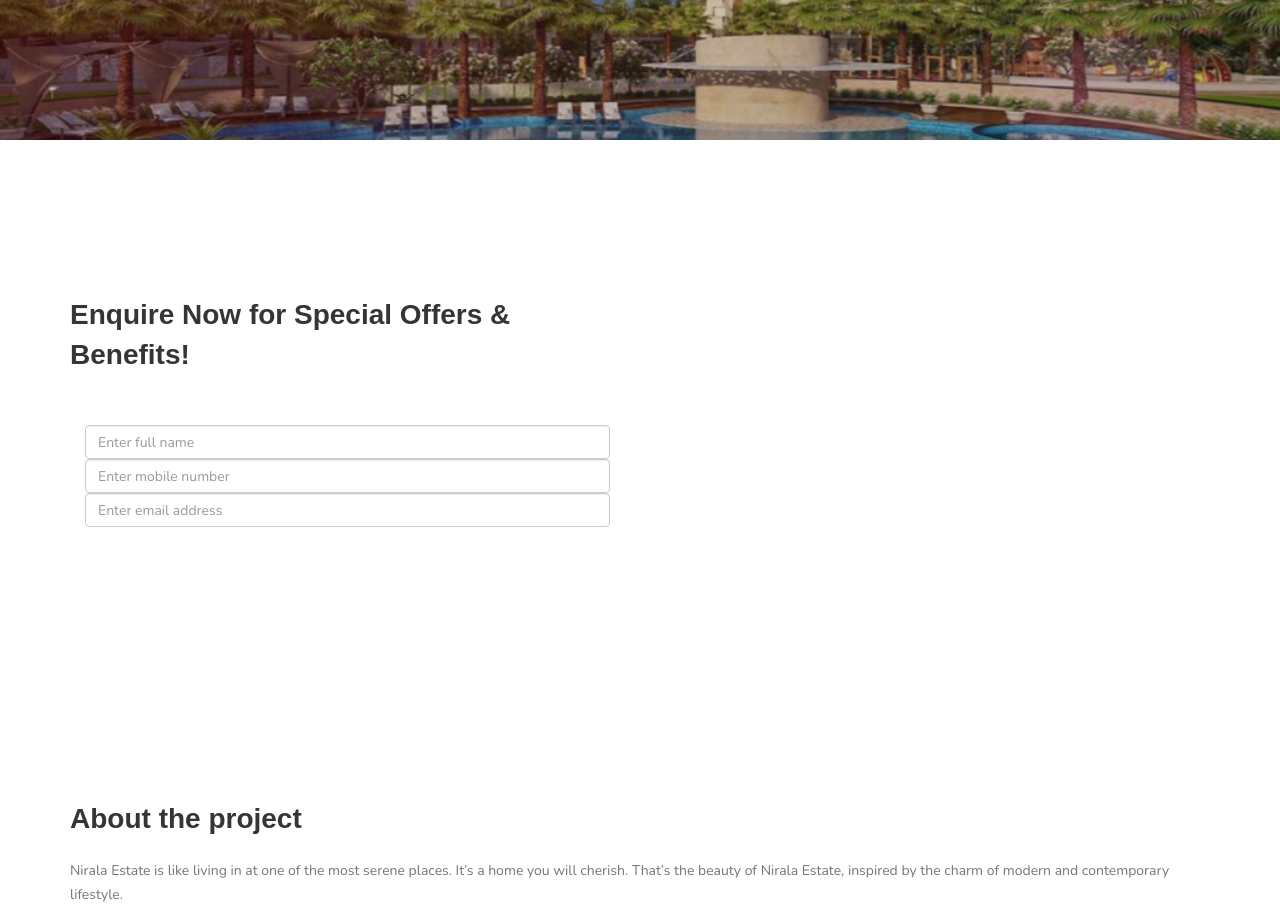
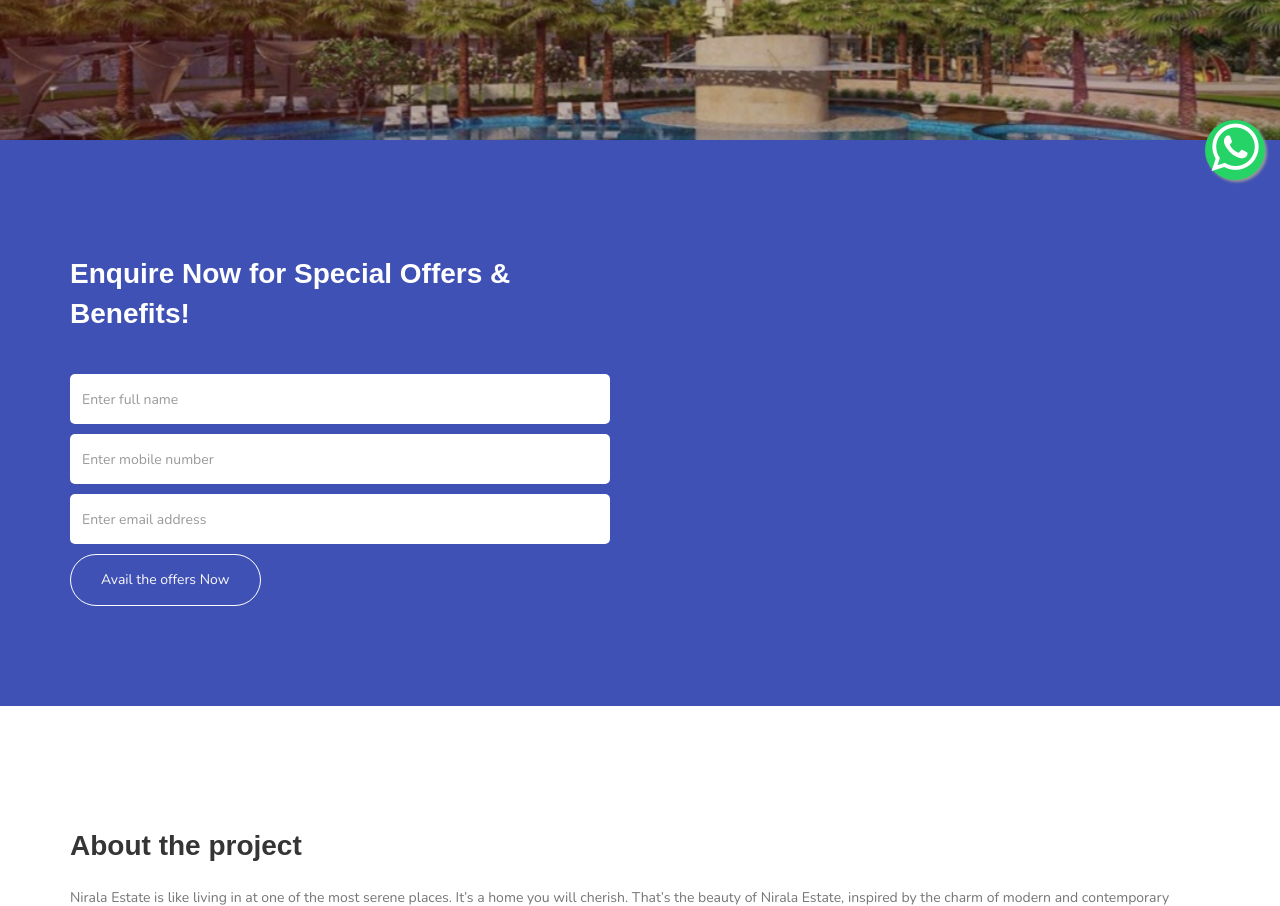
Before and after one commit to vinay8892/WebSiteTesting, a plain HTML site: page index.html in a window 1280 px wide. Shown: the part 580-1486 px from the top of the page. Drawn offline with nearby package versions, Linux system fonts and the light colour scheme; a web font is replaced by a local one.

Commit message:
Add files via upload

```diff
--- a/css/templatemo-style.css
+++ b/css/templatemo-style.css
@@ -733,6 +733,58 @@ https://templatemo.com/tm-516-known
     color: #ffffff;
   }
 
+    /*---------------------------------------
+      OFFERS
+  -----------------------------------------*/
+
+  #offers {
+    background: #3f51b5;
+  }
+
+  #offers h2 {
+    color: #ffffff;
+  }
+
+  #offers .section-title {
+    padding-bottom: 20px;
+  }
+
+  #offers h2 > small,
+  #offers p,
+  #offers a {
+    color: #f9f9f9;
+  }
+
+  #offers-form {
+    padding: 1em 0;
+  }
+
+  #offers-form .col-md-12,
+  #offers-form .col-md-4 {
+    padding-left: 0;
+  }
+
+  #offers-form .form-control {
+    border: 0;
+    border-radius: 5px;
+    box-shadow: none;
+    margin: 10px 0;
+  }
+
+  #offers-form input {
+    height: 50px;
+  }
+
+  #offers-form input[type='submit'] {
+    border-radius: 50px;
+    border: 1px solid transparent;
+  }
+
+  #offers-form input[type='submit']:hover {
+    background: transparent;
+    border-color: #ffffff;
+    color: #ffffff;
+  }
 
 
 
@@ -832,6 +884,20 @@ https://templatemo.com/tm-516-known
   /*---------------------------------------
      SOCIAL ICON
   -----------------------------------------*/
+
+.whats-app {
+    position: fixed;
+    width: 60px;
+    height: 60px;
+    bottom: 40px;
+    border-radius: 50px;
+    text-align: center;
+    box-shadow: 2px 2px 3px #999;
+    z-index: 100;
+    right: 15px;
+	background-color: #25d366;
+}
+
 
   .social-icon {
     position: relative;
```
